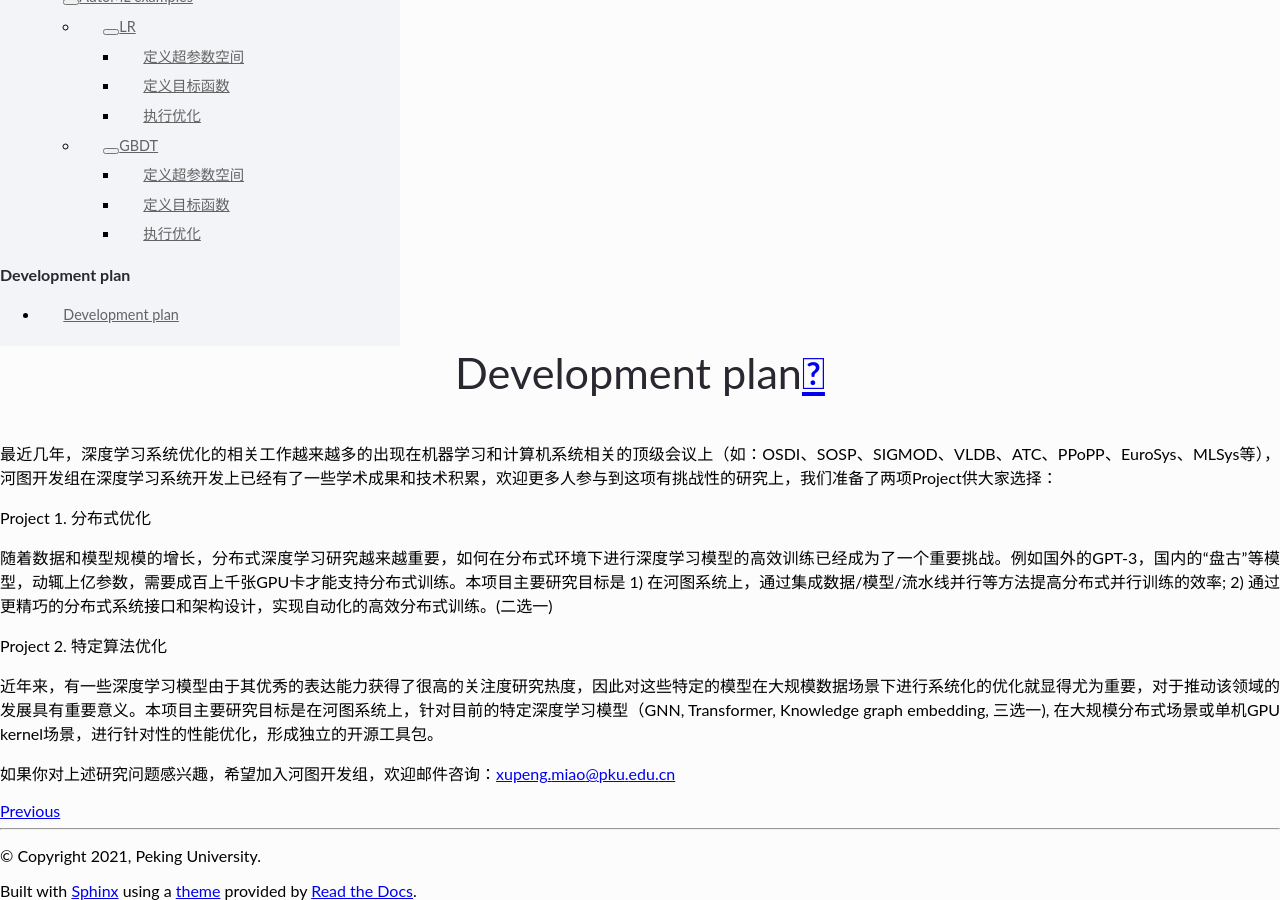
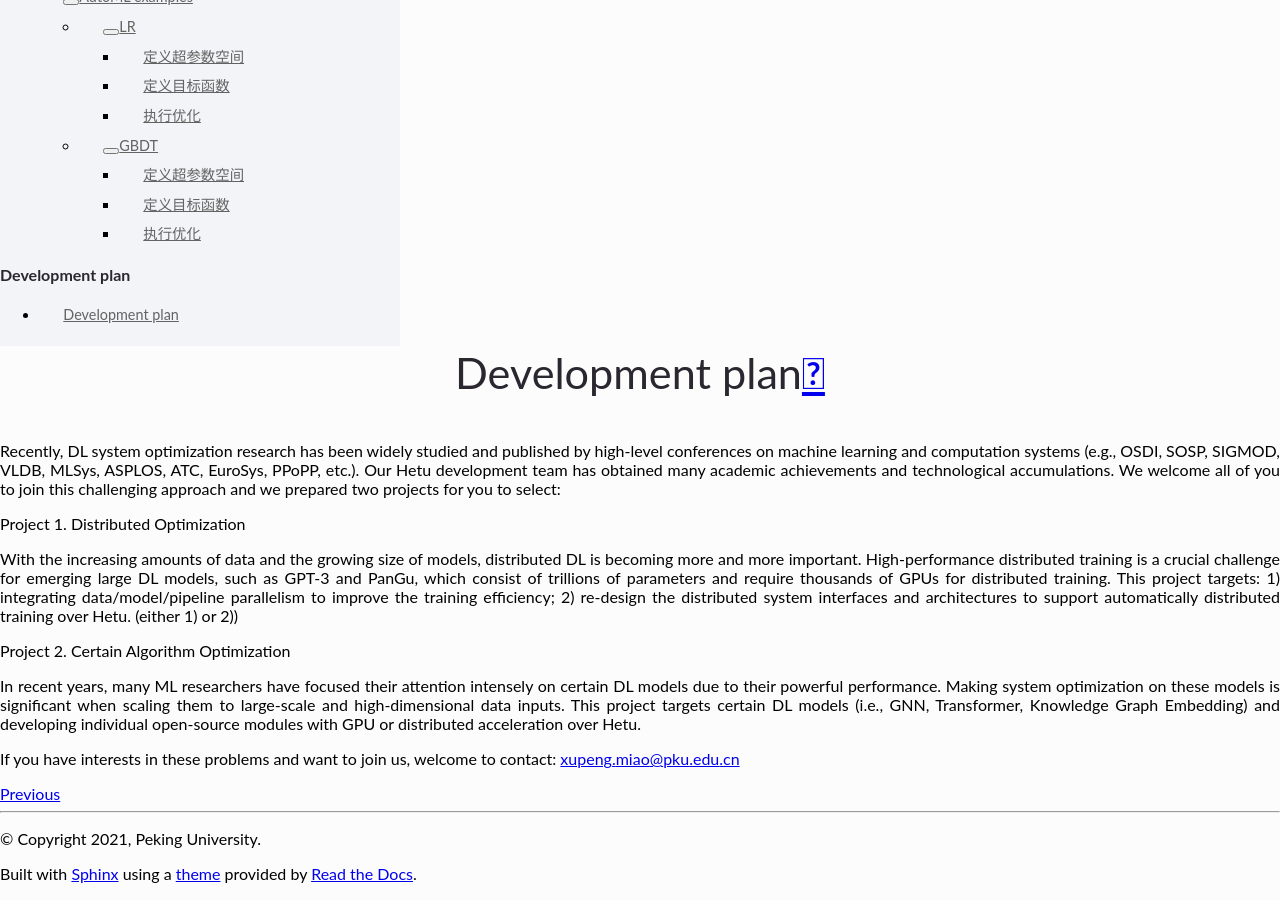
Before and after one commit to njw1123/Hetu_doc, a Sphinx documentation site: the page built from source/plan.rst, in a window 1280 px wide and 900 px high, scrolled down 763 px. Built offline with Sphinx 7.4.7 and the Read the Docs theme 2.0.0, drawn with Linux system fonts in a browser that asks for light colours.

Commit message:
update plan

```diff
--- a/source/plan.rst
+++ b/source/plan.rst
@@ -1,14 +1,27 @@
 Development plan
 =================
 
-最近几年，深度学习系统优化的相关工作越来越多的出现在机器学习和计算机系统相关的顶级会议上（如：OSDI、SOSP、SIGMOD、VLDB、ATC、PPoPP、EuroSys、MLSys等），河图开发组在深度学习系统开发上已经有了一些学术成果和技术积累，欢迎更多人参与到这项有挑战性的研究上，我们准备了两项Project供大家选择：
+..
+	最近几年，深度学习系统优化的相关工作越来越多的出现在机器学习和计算机系统相关的顶级会议上（如：OSDI、SOSP、SIGMOD、VLDB、ATC、PPoPP、EuroSys、MLSys等），河图开发组在深度学习系统开发上已经有了一些学术成果和技术积累，欢迎更多人参与到这项有挑战性的研究上，我们准备了两项Project供大家选择：
 
-Project 1. 分布式优化
+	Project 1. 分布式优化
 
-随着数据和模型规模的增长，分布式深度学习研究越来越重要，如何在分布式环境下进行深度学习模型的高效训练已经成为了一个重要挑战。例如国外的GPT-3，国内的“盘古”等模型，动辄上亿参数，需要成百上千张GPU卡才能支持分布式训练。本项目主要研究目标是 1) 在河图系统上，通过集成数据/模型/流水线并行等方法提高分布式并行训练的效率; 2) 通过更精巧的分布式系统接口和架构设计，实现自动化的高效分布式训练。(二选一)
+	随着数据和模型规模的增长，分布式深度学习研究越来越重要，如何在分布式环境下进行深度学习模型的高效训练已经成为了一个重要挑战。例如国外的GPT-3，国内的“盘古”等模型，动辄上亿参数，需要成百上千张GPU卡才能支持分布式训练。本项目主要研究目标是 1) 在河图系统上，通过集成数据/模型/流水线并行等方法提高分布式并行训练的效率; 2) 通过更精巧的分布式系统接口和架构设计，实现自动化的高效分布式训练。(二选一)
 
-Project 2. 特定算法优化
+	Project 2. 特定算法优化
 
-近年来，有一些深度学习模型由于其优秀的表达能力获得了很高的关注度研究热度，因此对这些特定的模型在大规模数据场景下进行系统化的优化就显得尤为重要，对于推动该领域的发展具有重要意义。本项目主要研究目标是在河图系统上，针对目前的特定深度学习模型（GNN, Transformer, Knowledge graph embedding, 三选一), 在大规模分布式场景或单机GPU kernel场景，进行针对性的性能优化，形成独立的开源工具包。
+	近年来，有一些深度学习模型由于其优秀的表达能力获得了很高的关注度研究热度，因此对这些特定的模型在大规模数据场景下进行系统化的优化就显得尤为重要，对于推动该领域的发展具有重要意义。本项目主要研究目标是在河图系统上，针对目前的特定深度学习模型（GNN, Transformer, Knowledge graph embedding, 三选一), 在大规模分布式场景或单机GPU kernel场景，进行针对性的性能优化，形成独立的开源工具包。
 
-如果你对上述研究问题感兴趣，希望加入河图开发组，欢迎邮件咨询：xupeng.miao@pku.edu.cn
+	如果你对上述研究问题感兴趣，希望加入河图开发组，欢迎邮件咨询：xupeng.miao@pku.edu.cn
+
+Recently, DL system optimization research has been widely studied and published by high-level conferences on machine learning and computation systems (e.g., OSDI, SOSP, SIGMOD, VLDB, MLSys, ASPLOS, ATC, EuroSys, PPoPP, etc.). Our Hetu development team has obtained many academic achievements and technological accumulations. We welcome all of you to join this challenging approach and we prepared two projects for you to select:
+
+Project 1. Distributed Optimization
+
+With the increasing amounts of data and the growing size of models, distributed DL is becoming more and more important. High-performance distributed training is a crucial challenge for emerging large DL models, such as GPT-3 and PanGu, which consist of trillions of parameters and require thousands of GPUs for distributed training. This project targets: 1) integrating data/model/pipeline parallelism to improve the training efficiency; 2) re-design the distributed system interfaces and architectures to support automatically distributed training over Hetu. (either 1) or 2))
+
+Project 2. Certain Algorithm Optimization
+
+In recent years, many ML researchers have focused their attention intensely on certain DL models due to their powerful performance. Making system optimization on these models is significant when scaling them to large-scale and high-dimensional data inputs. This project targets certain DL models (i.e., GNN, Transformer, Knowledge Graph Embedding) and developing individual open-source modules with GPU or distributed acceleration over Hetu.
+
+If you have interests in these problems and want to join us, welcome to contact: xupeng.miao@pku.edu.cn
```
